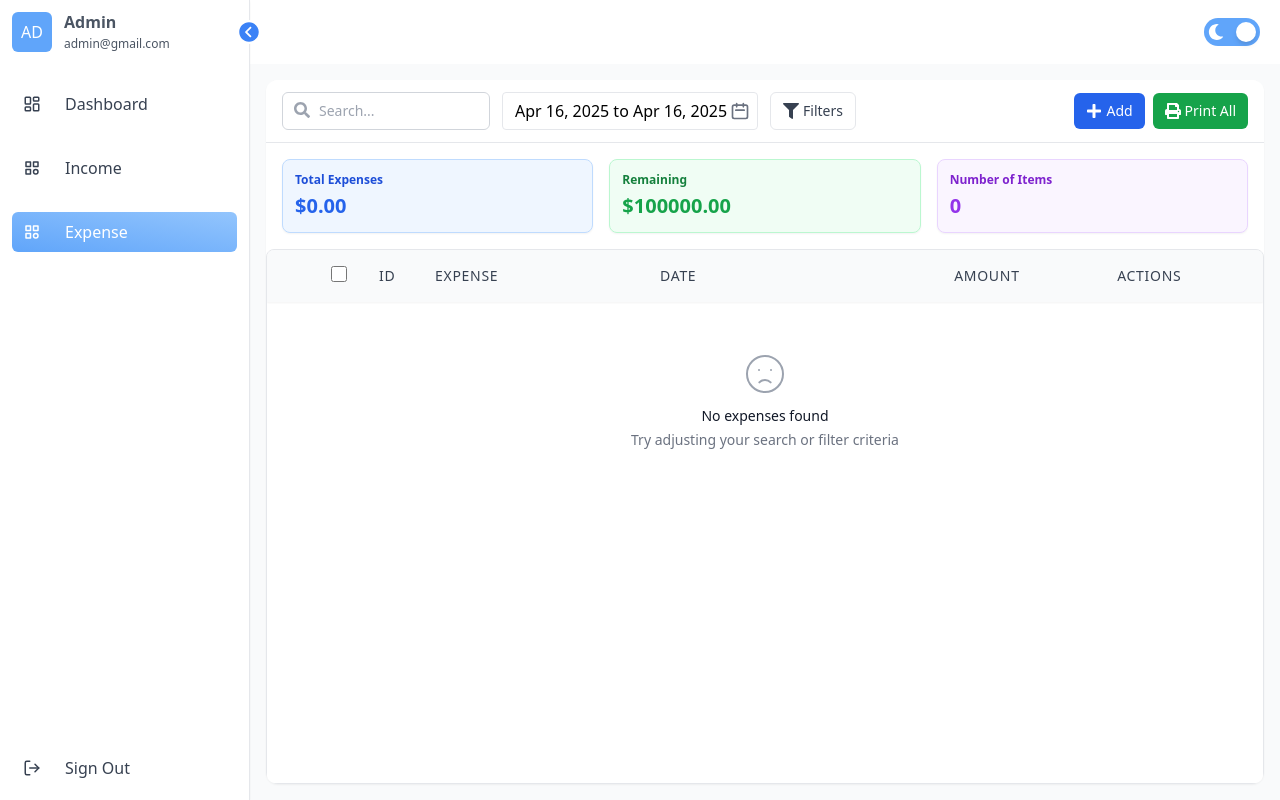
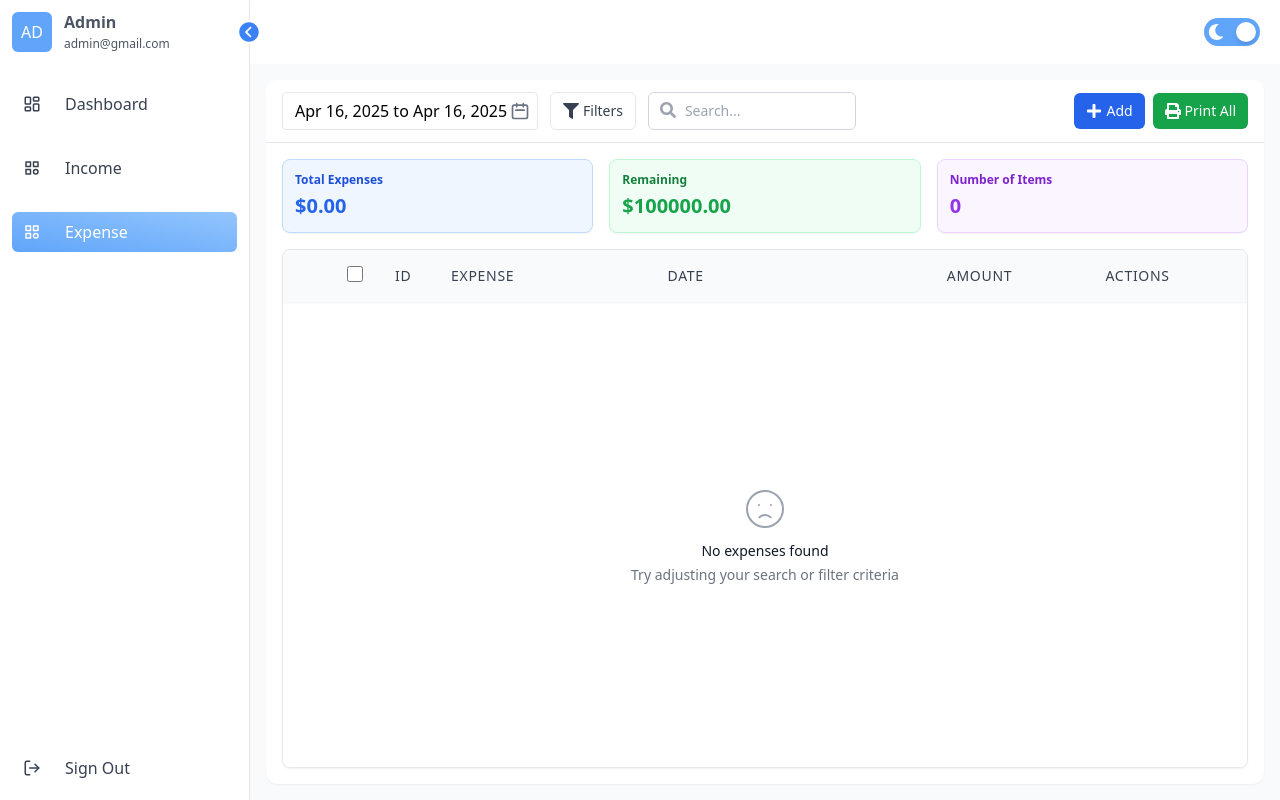
Before and after one commit to heinminaye/expense-tracker, a React (Vite) app: page /expense in a window 1280 px wide. Built offline with nearby package versions, Linux system fonts and the light colour scheme; sample sign-in values are in the browser's storage.

Commit message:
changingprintallrecepits

```diff
--- a/src/components/expense/data.tsx
+++ b/src/components/expense/data.tsx
@@ -229,11 +229,19 @@ const Data: React.FC = () => {
   };
 
   return (
-    <div className="flex flex-col h-full p-4 bg-gray-50">
+    <div className="flex flex-col h-full md:min-h-[550px] min-h-[850px]  p-4 bg-gray-50">
       <div className="w-full h-full flex flex-col bg-white rounded-xl shadow-sm overflow-hidden">
         {/* Toolbar */}
         <div className="flex flex-wrap items-center justify-between gap-4 px-4 py-3 border-b bg-white dark:bg-zinc-900 dark:border-zinc-700">
           <div className="flex flex-wrap items-center gap-3 w-full lg:w-auto">
+          <div className="w-full sm:w-64">
+              <DateRangePicker value={dateRange} onChange={setDateRange} />
+            </div>
+             {/* Filter Button */}
+            <button className="flex items-center gap-1 px-3 py-2 border rounded-md text-sm text-gray-700 dark:text-white dark:border-zinc-600 hover:bg-gray-50 dark:hover:bg-zinc-800">
+              <FaFilter className="h-4 w-4" />
+              <span className="sm:inline">Filters</span>
+            </button>
             <div className="relative w-full sm:w-52">
               <FaSearch className="absolute left-3 top-2.5 h-4 w-4 text-gray-400" />
               <input
@@ -244,16 +252,6 @@ const Data: React.FC = () => {
                 onChange={(e) => setSearchTerm(e.target.value)}
               />
             </div>
-
-            <div className="w-full sm:w-64">
-              <DateRangePicker value={dateRange} onChange={setDateRange} />
-            </div>
-
-            {/* Filter Button */}
-            <button className="flex items-center gap-1 px-3 py-2 border rounded-md text-sm text-gray-700 dark:text-white dark:border-zinc-600 hover:bg-gray-50 dark:hover:bg-zinc-800">
-              <FaFilter className="h-4 w-4" />
-              <span className="sm:inline">Filters</span>
-            </button>
           </div>
 
           {/* Right section: Action buttons */}
@@ -322,9 +320,9 @@ const Data: React.FC = () => {
         </div>
 
         {/* Enhanced Nested Table */}
-        <div className="flex-1 overflow-hidden rounded-lg border border-gray-200 bg-white shadow-sm">
-          <div className="h-full overflow-auto pb-14">
-            <table className="w-full">
+        <div className="flex-1 overflow-hidden rounded-lg border border-gray-200 bg-white mx-4 mb-4 shadow-sm">
+          <div className={`h-full overflow-auto ${paginatedItems.length > 0 ? "pb-14" : ""}`}>
+            <table className={`w-full ${paginatedItems.length > 0 ? "h-auto" : "h-full"}`}>
               <thead className="bg-gray-50 sticky top-0 z-10 shadow-sm">
                 <tr>
                   <th className="w-12 py-4 text-left text-xs font-medium text-gray-700 uppercase tracking-wider"></th>
--- a/src/components/expense/expensemodal.tsx
+++ b/src/components/expense/expensemodal.tsx
@@ -434,7 +434,7 @@ const ExpenseModal: React.FC<ExpenseModalProps> = ({
                                   )
                                 }
                                 pattern="^\d+[\u1000-\u109Fa-zA-Z]*$"
-                                className={`w-32 p-2 leading-3 rounded border focus:outline-none focus:ring-1 focus:ring-blue-500 transition-all duration-200 text-sm ${
+                                className={`w-20 md:w-24 p-2 leading-3 rounded border focus:outline-none focus:ring-1 focus:ring-blue-500 transition-all duration-200 text-sm ${
                                   darkMode
                                     ? "border-gray-600 bg-gray-700 focus:border-blue-500"
                                     : "border-gray-300 focus:border-blue-500"
```
